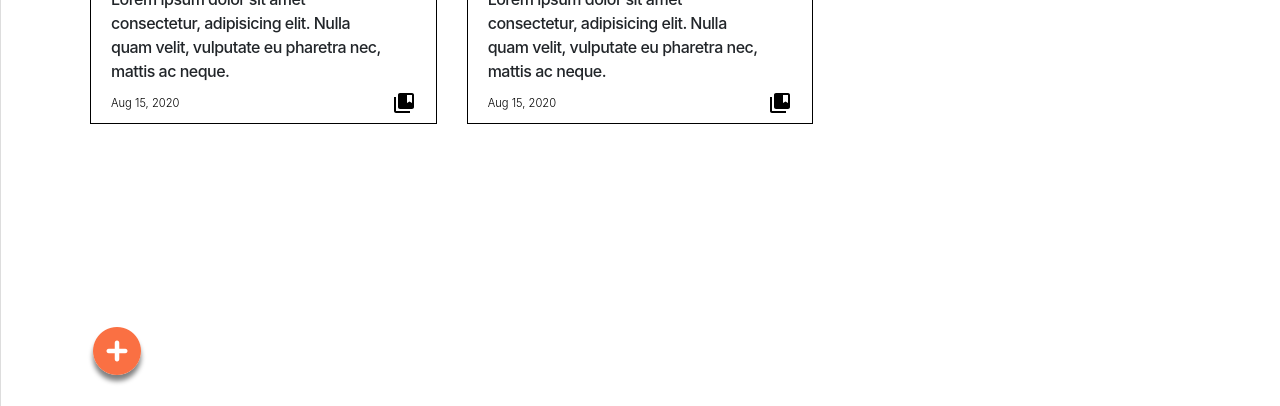
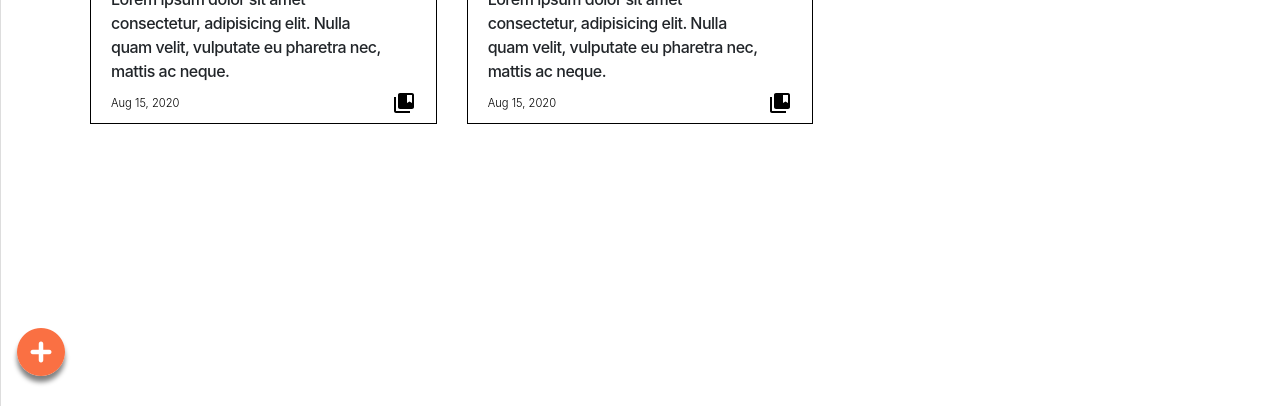
Before and after one commit to LiaMaggiorotto/uhray_sample_project, a plain HTML site: page index.html in a window 1280 px wide. Shown: the part 394-800 px from the top of the page. Drawn offline with nearby package versions, Linux system fonts and the light colour scheme.

Commit message:
additional failed attempts to remove white border from icon

```diff
--- a/styles/main.css
+++ b/styles/main.css
@@ -141,11 +141,15 @@ i.fas {
 .floating-bottom-nav {
     position: fixed;
     bottom: 30px;
+    left: 17px;
+    border-radius: 50%;
+    border: none;
 }
 
 .btn {
     padding: 0;
-    margin-left: 17px;
+    border-radius: 50%;
+    border: none;
 }
 
 i.fas.fa-plus-circle {
```
